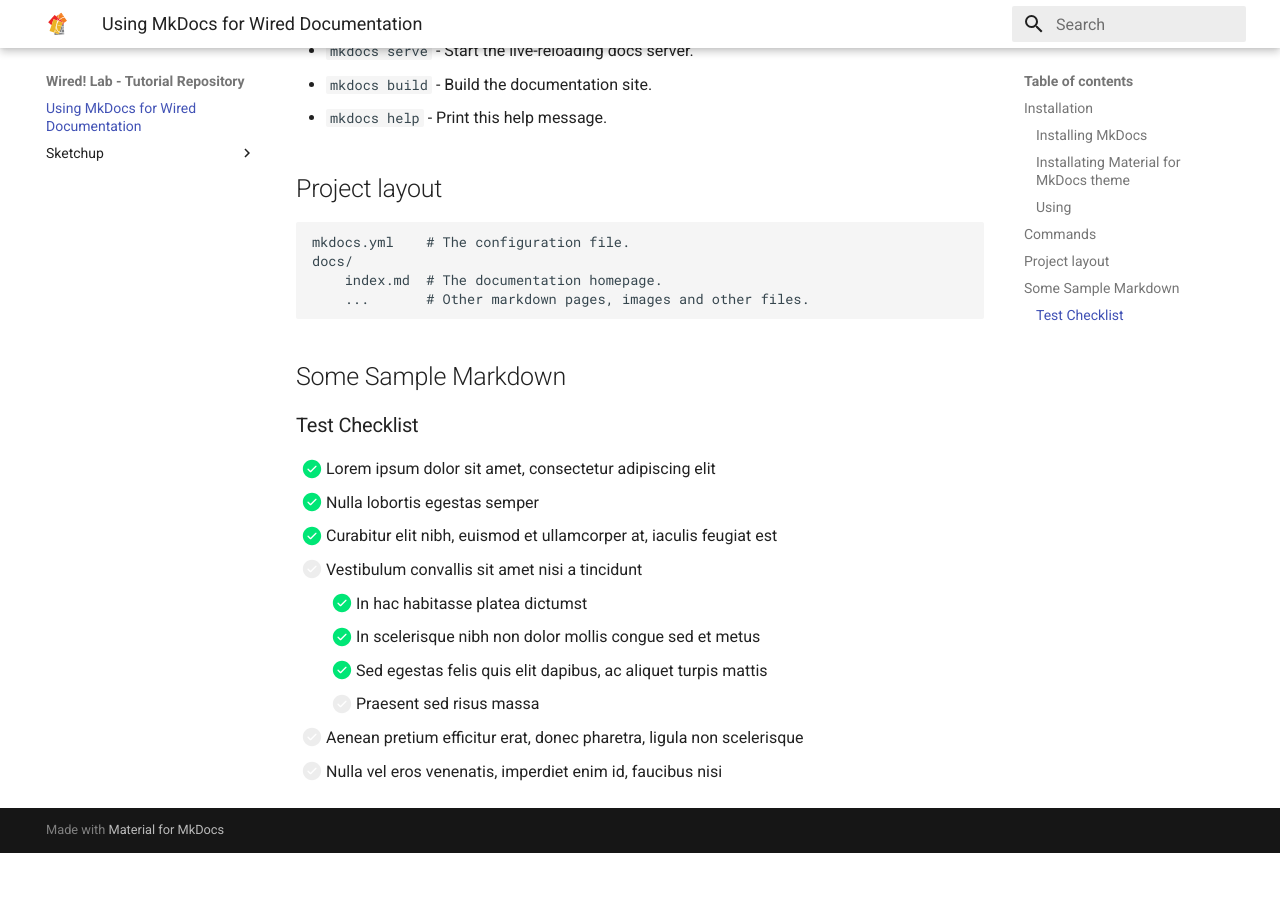
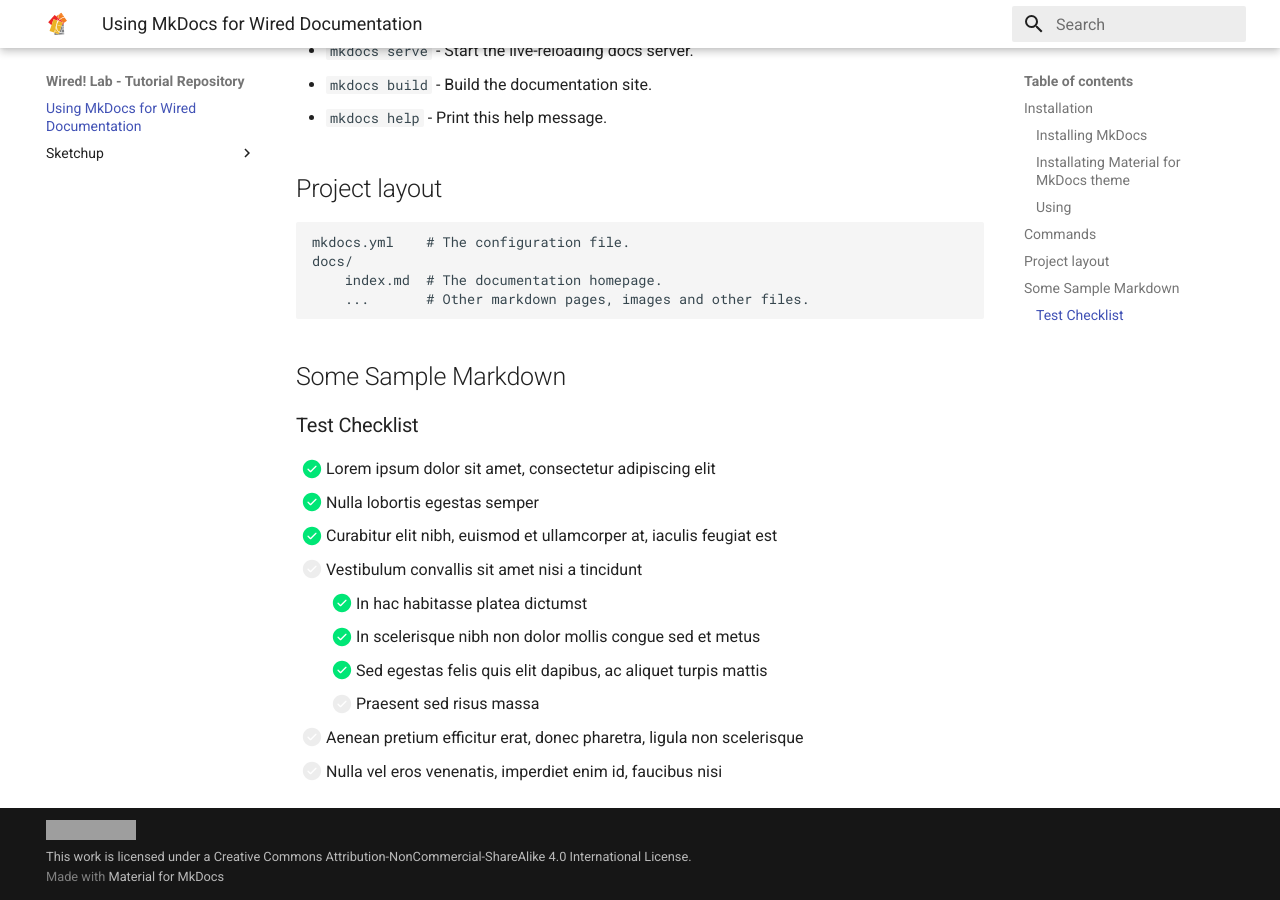
Before and after one commit to dahvcduke/tutorials, an MkDocs documentation site: the page built from docs/index.md, in a window 1280 px wide and 900 px high, scrolled down 1424 px. Built offline with MkDocs 1.6.1 and Material for MkDocs 9.7.7, drawn with Linux system fonts in a browser that asks for light colours; old or Windows-style settings are respelled for this version of MkDocs; before the commit the page ends 2277 px from its top, so only the background shows below that; grey boxes are pictures that could not be loaded.

Commit message:
added CC license for copyright

```diff
--- a/mkdocs.yml
+++ b/mkdocs.yml
@@ -4,7 +4,7 @@
 ## To DO - Creative Commons and Google Analytics
 
 # Copyright
-# copyright: '<a href="#">Copyright</a> &copy; 2016 - 2017 Martin Donath'
+copyright: '<a rel="license" href="http://creativecommons.org/licenses/by-nc-sa/4.0/"><img alt="Creative Commons License" style="border-width:0" src="https://i.creativecommons.org/l/by-nc-sa/4.0/88x31.png" /></a><br />This work is licensed under a <a rel="license" href="http://creativecommons.org/licenses/by-nc-sa/4.0/">Creative Commons Attribution-NonCommercial-ShareAlike 4.0 International License</a>.'
 
 # Google Analytics
 # google_analytics:
```
